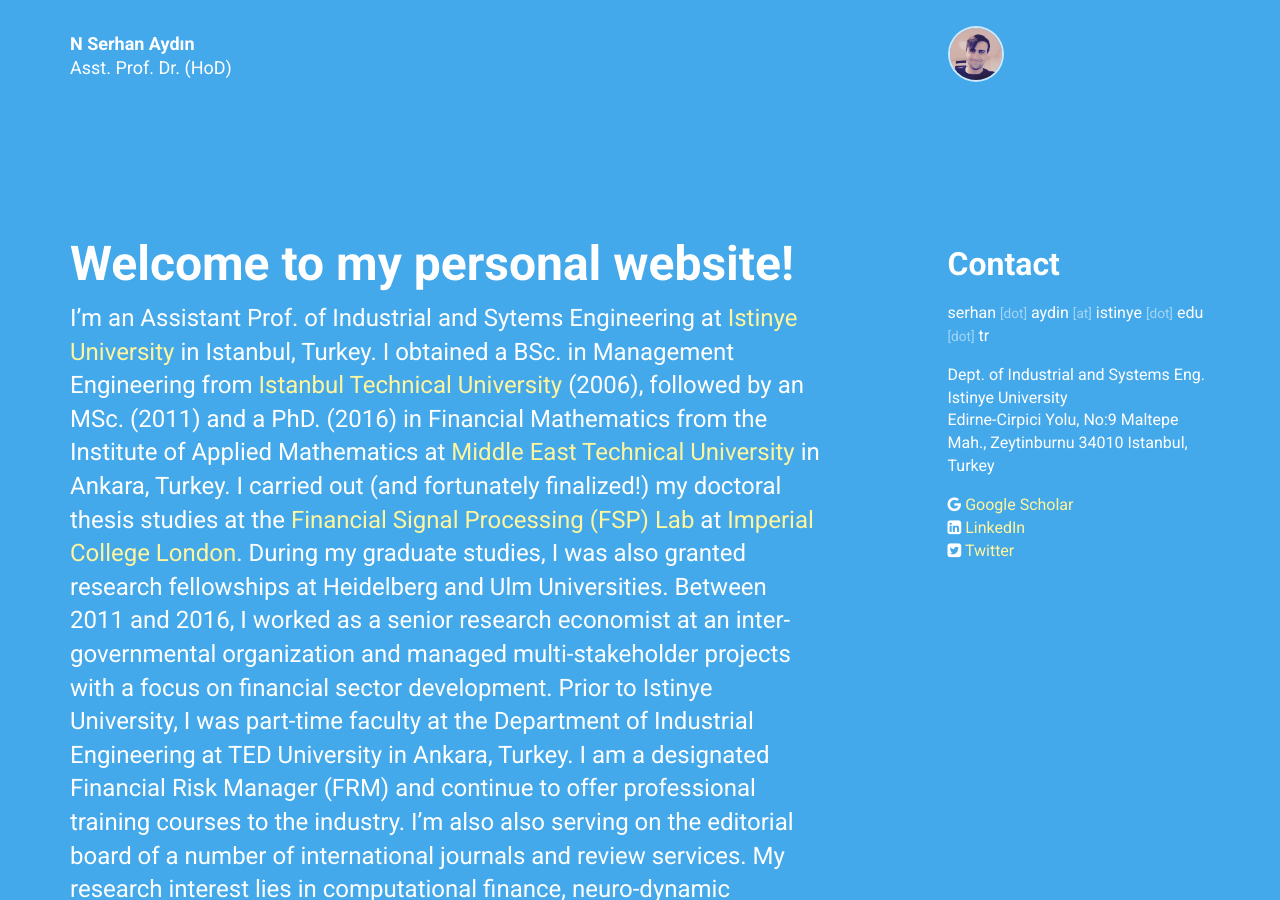
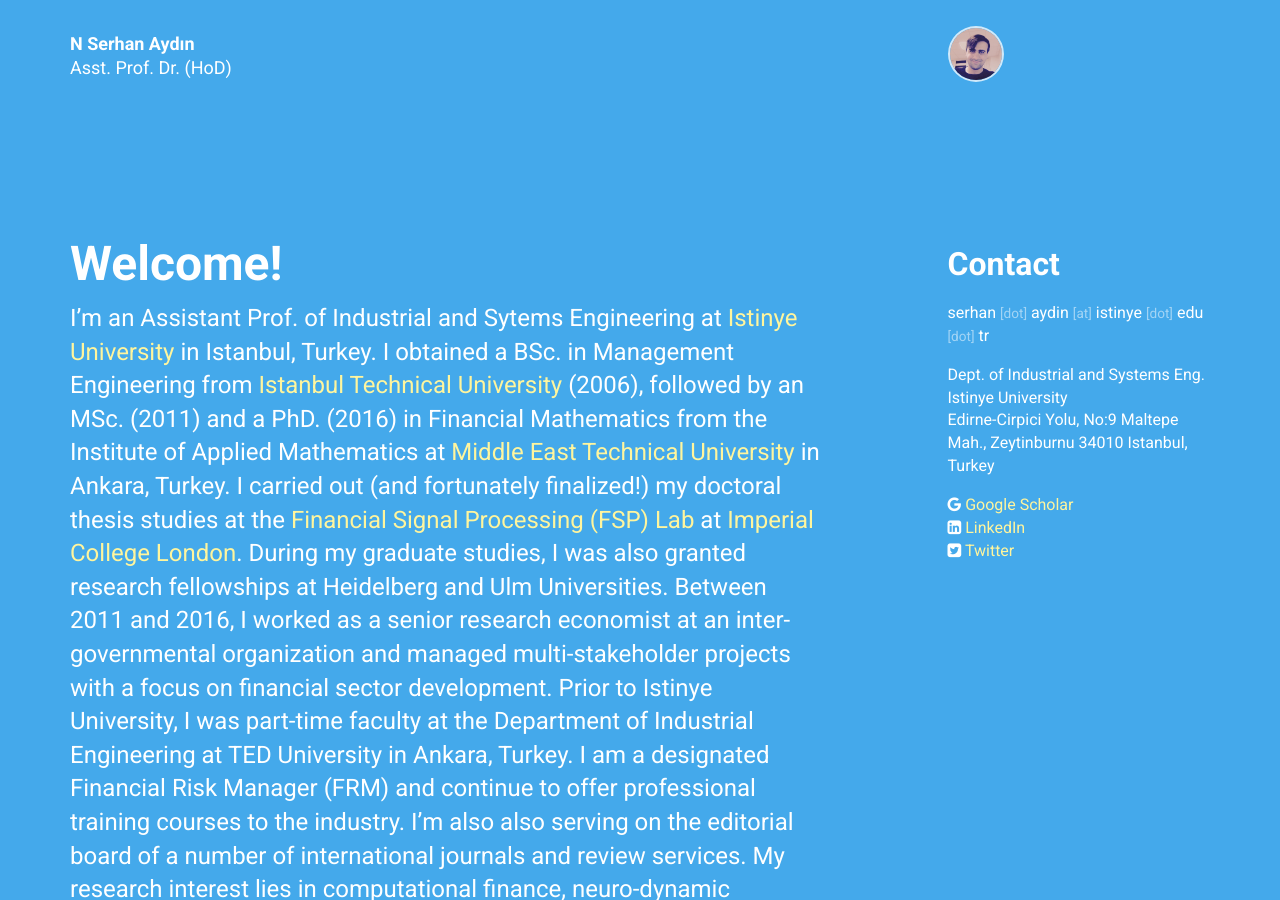
Before and after one commit to nsydn/nsydn.github.io, a Jekyll site: the page built from index.html, in a window 1280 px wide and 900 px high. Built offline with Jekyll 4.4.1, drawn with Linux system fonts in a browser that asks for light colours; nearby versions of some CDN libraries.

Commit message:
Update personal.yml

```diff
--- a/_data/personal.yml
+++ b/_data/personal.yml
@@ -32,7 +32,7 @@
     url: https://twitter.com/nsydn_
 
 intro:
-  title: Welcome to my personal website!
+  title: Welcome!
   body: >
     I'm an Assistant Prof. of Industrial and Sytems Engineering at [Istinye University](https://www.istinye.edu.tr/) in Istanbul, Turkey.
     I obtained a BSc. in Management Engineering from [Istanbul Technical University](http://www.itu.edu.tr/) (2006), followed by an MSc. (2011) and a
```
